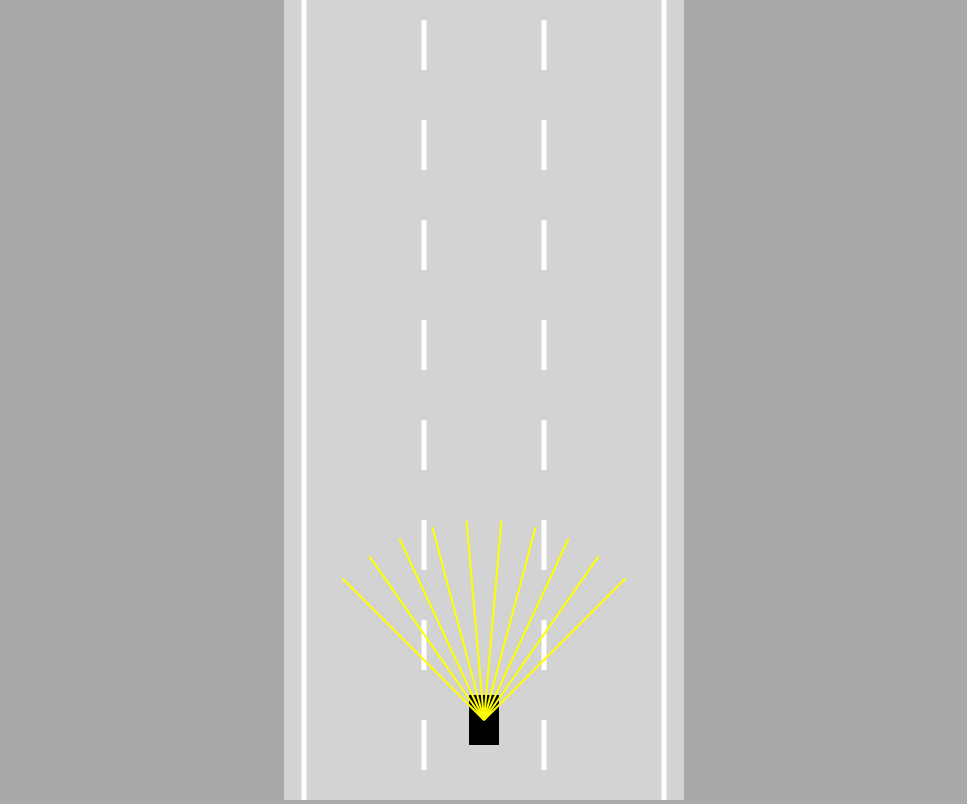
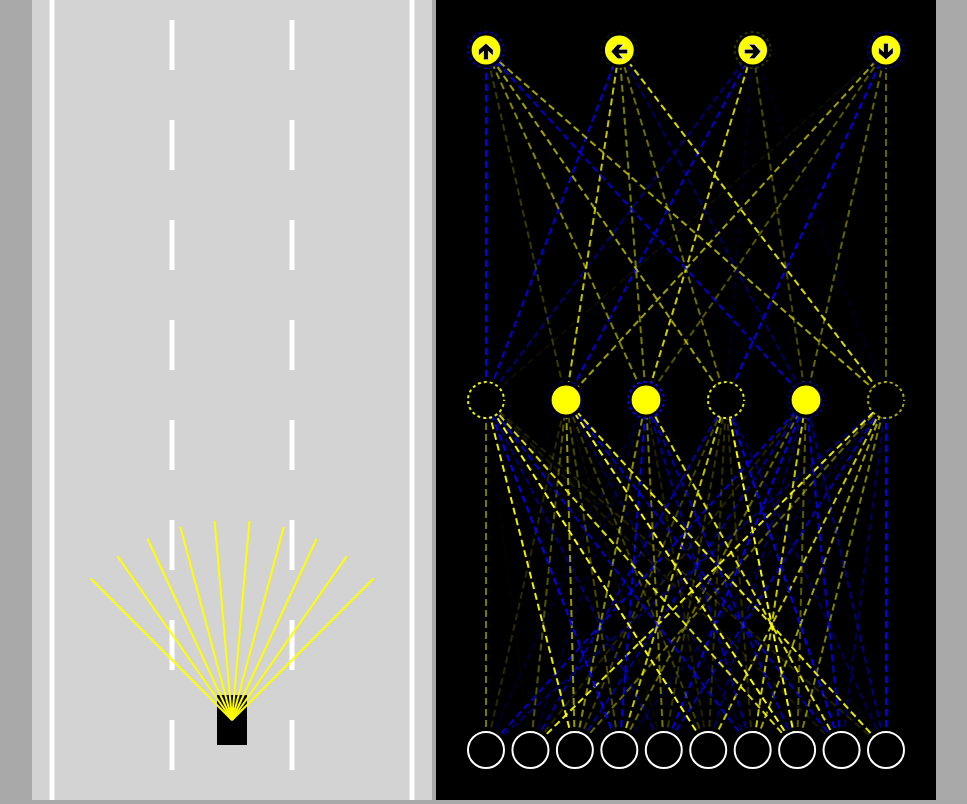
Before and after one commit to 0sama-1/Self-Drive-JS, a plain HTML site: page index.html in a window 1280 px wide. Shown: the whole page, without its empty margins (156-1123 px from the left). Drawn offline with Linux system fonts and the light colour scheme.

Commit message:
Added a neural Network Visualiser, with no js graph frameworks to be able to customise and scale this project further.

```diff
--- a/index.html
+++ b/index.html
@@ -7,7 +7,9 @@
   </head>
 
   <body>
-    <canvas id="myCanvas"></canvas>
+    <canvas id="carCanvas"></canvas>
+    <canvas id="networkCanvas"></canvas>
+    <script src="visualiser.js"></script>
     <script src="network.js"></script>
     <script src="sensor.js"></script>
     <script src="utils.js"></script>
--- a/main.js
+++ b/main.js
@@ -1,10 +1,14 @@
 // Stretch the road across the page:
-const canvas = document.getElementById('myCanvas');
-canvas.width = 400;
+const carCanvas = document.getElementById('carCanvas');
+const networkCanvas = document.getElementById('networkCanvas');
+carCanvas.width = 400;
+networkCanvas.width = 500;
 
-// Used to draw in the canvas:
-const ctx = canvas.getContext('2d');
-const road = new Road(canvas.width/2, canvas.width*0.9);
+// Drawing Contexts
+const carCtx = carCanvas.getContext('2d');
+const networkCtx = networkCanvas.getContext('2d');
+
+const road = new Road(carCanvas.width/2, carCanvas.width * 0.9);
 const car = new Car(road.getLaneCenter(1), 100, 30, 50, 'AI');
 const traffic = [
   new Car(road.getLaneCenter(1), -100, 30, 50, 'DUMMY'),
@@ -12,18 +16,22 @@ const traffic = [
 
 animate();
 
-function animate() {
+function animate(time) {
   traffic.forEach(car => car.update(road.borders, []));
   car.update(road.borders, traffic);
-  canvas.height = window.innerHeight;
+  carCanvas.height = window.innerHeight;
+  networkCanvas.height = window.innerHeight;
 
-  ctx.save();
-  ctx.translate(0, -car.y + canvas.height*0.9);
+  carCtx.save();
+  carCtx.translate(0, -car.y + carCanvas.height*0.9);
 
-  road.draw(ctx);
-  traffic.forEach(car => car.draw(ctx));
-  car.draw(ctx);
+  road.draw(carCtx);
+  traffic.forEach(car => car.draw(carCtx));
+  car.draw(carCtx);
 
-  ctx.restore();
+  carCtx.restore();
+
+  networkCtx.lineDashOffset = -time/50;
+  Visualiser.drawNetwork(networkCtx, car.brain);
   requestAnimationFrame(animate);
 }
--- a/style.css
+++ b/style.css
@@ -5,6 +5,10 @@ body{
   text-align: center;
 }
 
-#myCanvas{
+#carCanvas{
   background-color: lightgray;
 }
+
+#networkCanvas{
+  background-color: black;
+}
--- a/utils.js
+++ b/utils.js
@@ -37,3 +37,12 @@ function polysIntersect(A, B) {
   }
   return false;
 }
+
+function getRGBA(value) {
+  const alpha = Math.abs(value);
+  const R = value < 0 ? 0 : 255;
+  const G = R;
+  const B = value > 0 ? 0 : 255;
+
+  return 'rgba(' + R + ',' + G + ',' + B + ',' + alpha + ')';
+}
--- /dev/null
+++ b/visualiser.js
@@ -0,0 +1,125 @@
+class Visualiser {
+  static drawNetwork(ctx, network) {
+    const margin = 50;
+    const left = margin;
+    const top = margin;
+    const width = ctx.canvas.width - margin * 2;
+    const height = ctx.canvas.height - margin * 2;
+
+    const levelHeight = height / network.levels.length;
+
+    for(let i = network.levels.length - 1; i >= 0; i--) {
+      const levelTop = top +
+        lerp(
+          height - levelHeight,
+          0,
+          network.levels.length == 1 ? 0.5 : i / (network.levels.length - 1)
+        );
+
+      ctx.setLineDash([7, 4]);
+      Visualiser.drawLevel(
+        ctx, network.levels[i],
+        left, levelTop,
+        width, levelHeight,
+        i === 0,
+        i === network.levels.length - 1
+          ? ['🢁', '🢀', '🢂', '🢃']
+          : []
+        );
+    }
+
+  }
+
+  static drawLevel(ctx, level, left, top, width, height, isInput, outputLabels) {
+    const right = left + width;
+    const bottom = top + height;
+
+    const {inputs, outputs, weights, biases} = level;
+
+    //Draw the connections:
+    for(let i = 0; i < inputs.length; i++) {
+      for(let j = 0; j < outputs.length; j++) {
+        ctx.beginPath();
+        ctx.moveTo(
+          Visualiser.#getNodeX(inputs, i, left, right),
+          bottom
+        );
+        ctx.lineTo(
+          Visualiser.#getNodeX(outputs, j, left, right),
+          top
+        );
+        ctx.lineWidth = 2;
+        // TODO: Make the colour depending on the weight given? thermal scale?
+          //So far B for negative weights, yellow for +ive?
+        ctx.strokeStyle = getRGBA(weights[i][j]);
+        ctx.stroke();
+      }
+    }
+
+    const nodeRadius = 18;
+    // Draw the inputs level:
+    for(let i = 0; i < inputs.length; i++) {
+      const x = Visualiser.#getNodeX(inputs, i , left, right);
+      ctx.beginPath();
+      ctx.arc(x, bottom, nodeRadius, 0, Math.PI * 2);
+      ctx.fillStyle = 'black';
+      ctx.fill();
+
+      ctx.beginPath();
+      ctx.arc(x, bottom, nodeRadius * 0.6, 0, Math.PI * 2);
+      ctx.fillStyle = getRGBA(inputs[i]);
+      ctx.fill();
+
+      if(isInput) {
+        ctx.beginPath();
+        ctx.lineWidth = 2;
+        ctx.arc(x, bottom, nodeRadius, 0, Math.PI * 2);
+        ctx.strokeStyle = 'white';
+        ctx.setLineDash([]);
+        ctx.stroke();
+      }
+    }
+
+    // Draw the outputs level:
+    for(let i = 0; i < outputs.length; i++) {
+      const x = Visualiser.#getNodeX(outputs, i , left, right);
+      ctx.beginPath();
+      ctx.arc(x, top, nodeRadius, 0, Math.PI * 2);
+      ctx.fillStyle ='black';
+      ctx.fill();
+
+      ctx.beginPath();
+      ctx.arc(x, top, nodeRadius * 0.8, 0, Math.PI * 2);
+      ctx.fillStyle = getRGBA(outputs[i]);
+      ctx.fill();
+
+      ctx.beginPath();
+      ctx.lineWidth = 2;
+      ctx.arc(x, top, nodeRadius, 0, Math.PI * 2);
+      ctx.strokeStyle = getRGBA(biases[i]);
+      ctx.setLineDash([3, 3]);
+      ctx.stroke();
+      ctx.setLineDash([]);
+
+      if(outputLabels[i]) {
+        ctx.beginPath();
+        ctx.textAlign = 'center';
+        ctx.textBaseLine = 'middle';
+        ctx.fillStyle = 'black';
+        ctx.strokeStyle = 'white';
+        ctx.font = (1.3 * nodeRadius) + 'px Arial'
+        ctx.fillText(outputLabels[i], x, top+9);
+        ctx.lineWidth = 0.5;
+        ctx.strokeText(outputLabels[i], x, top+9);
+      }
+    }
+  }
+
+  static #getNodeX(nodes, index, left, right) {
+    return lerp(
+      left,
+      right,
+      nodes.length == 1 ? 0.5 : index / (nodes.length - 1)
+    );
+  }
+}
```
